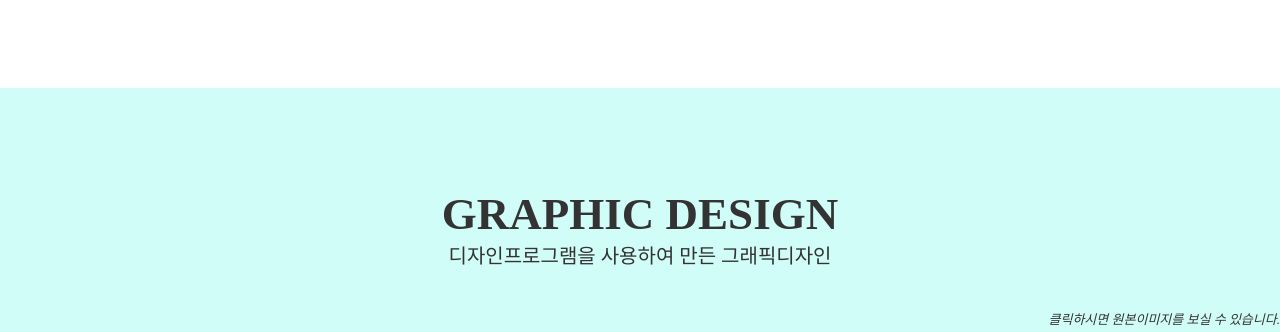
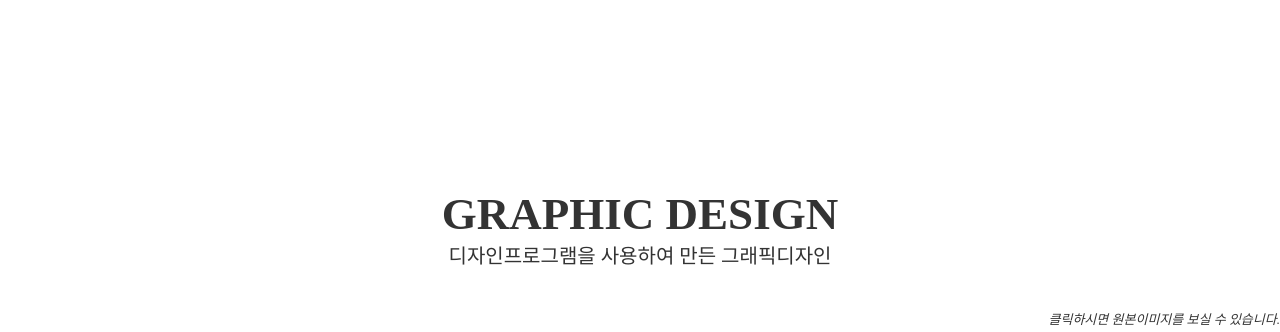
Before and after one commit to KIMSSOOHYUN/portfolio, a plain HTML site: page index.html in a window 1280 px wide. Shown: the part 1904-2236 px from the top of the page. Drawn offline with nearby package versions, Linux system fonts and the light colour scheme; a small style sheet from the web is missing.

Commit message:
Add files via upload

```diff
--- a/css/main.css
+++ b/css/main.css
@@ -260,7 +260,7 @@ header div a{
 }
 /* .g_ver05 */
 .g_ver05{
-    background-color: rgba(189, 253, 245, 0.692);
+    /* background-color: rgba(189, 253, 245, 0.692); */
     padding: 100px 0;
 }
 .g_ver05 .title {
```
